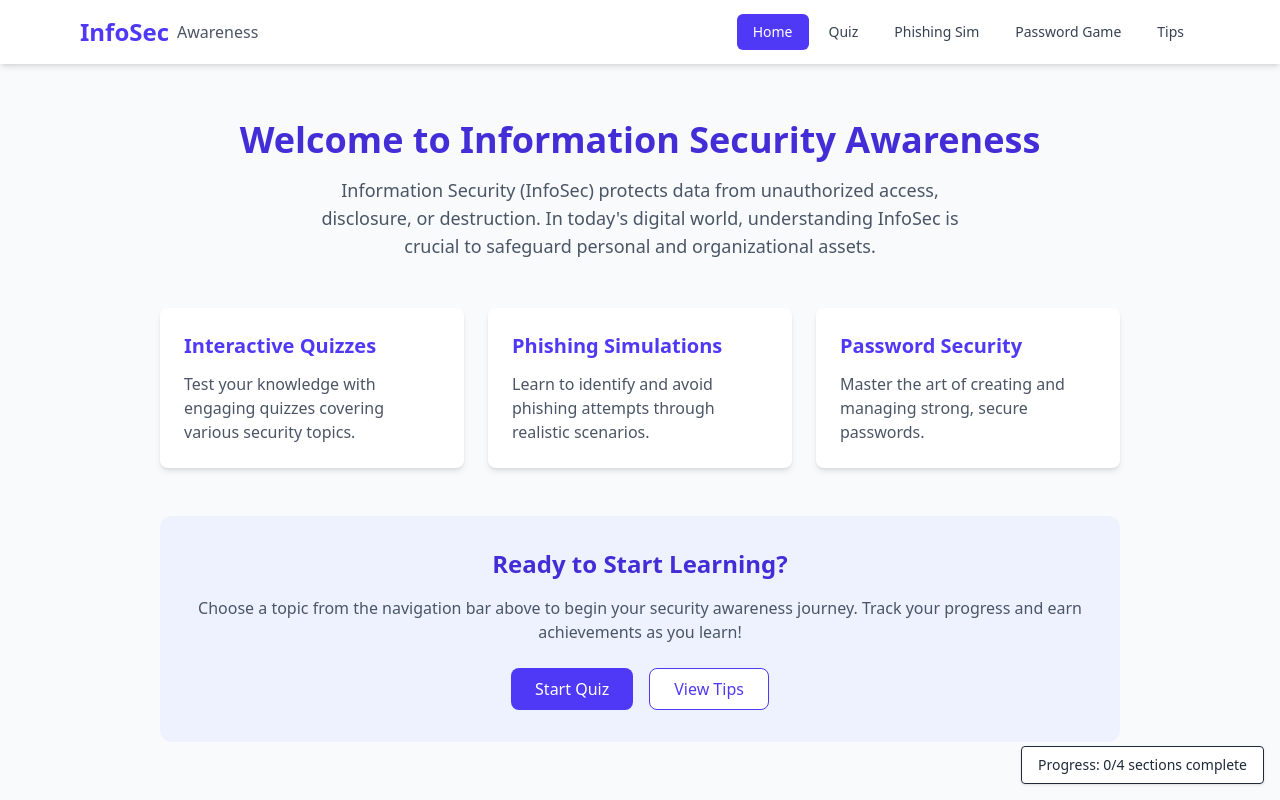
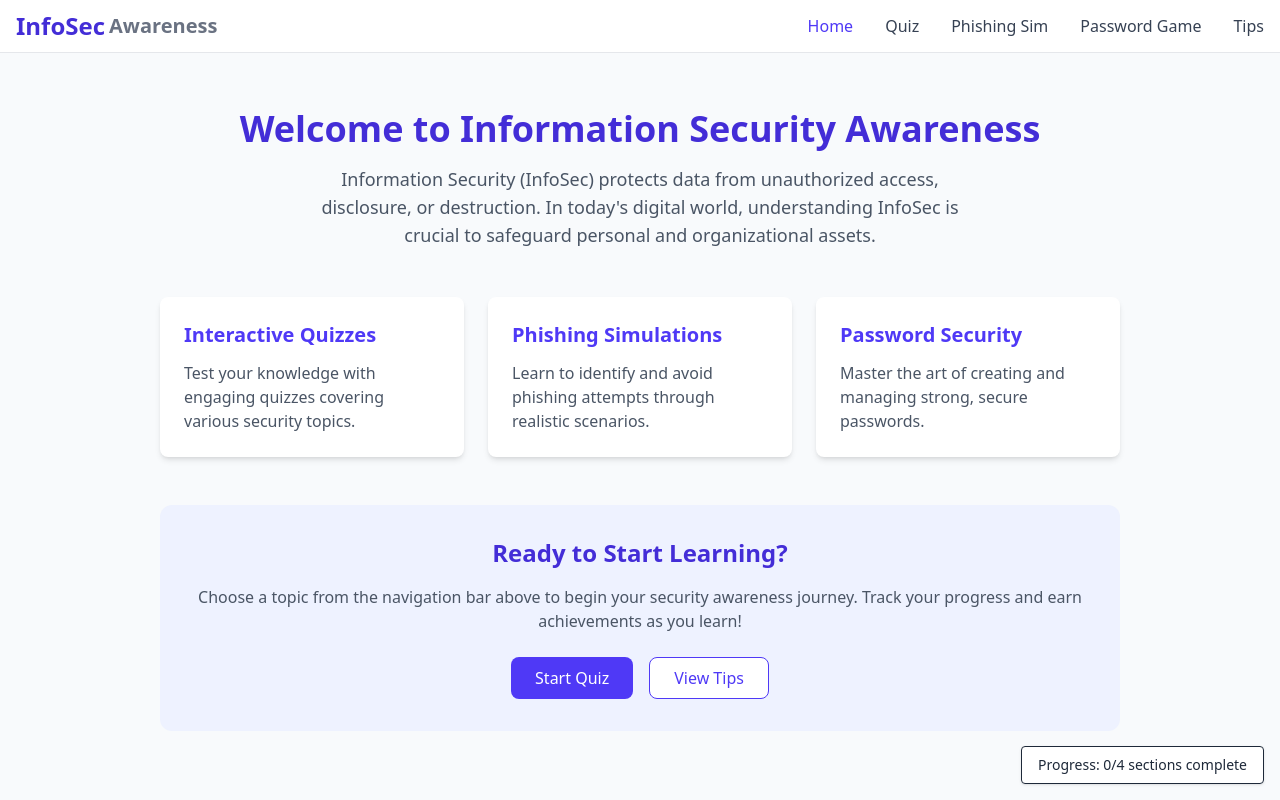
Before and after one commit to aryanthapa07/InfoSec, a React (Vite) app in the folder Frontend/: page / in a window 1280 px wide. Built offline with nearby package versions, Linux system fonts and the light colour scheme; no server answers.

Commit message:
responsive change

```diff
--- a/Frontend/src/components/Navbar.jsx
+++ b/Frontend/src/components/Navbar.jsx
@@ -1,88 +1,118 @@
 import { Link, NavLink } from "react-router-dom";
 import { useState } from "react";
 
-const Item = ({ to, label, onClick }) => (
+function Item({ to, label, onItemClick }) {
+  return (
+    <li>
       <NavLink
         to={to}
-    onClick={onClick}
+        onClick={onItemClick}
         className={({ isActive }) =>
-      `px-4 py-2 rounded-md text-sm font-medium transition-colors ${
-        isActive
-          ? "bg-indigo-600 text-white"
-          : "text-gray-700 hover:bg-indigo-50 hover:text-indigo-600"
-      }`
+          `block py-2 px-3 rounded md:p-0 ${isActive ? "bg-indigo-600 text-white md:bg-transparent md:text-indigo-600" : "text-gray-700 hover:bg-gray-100 md:hover:bg-transparent md:border-0 md:hover:text-indigo-600"}`
         }
       >
         {label}
       </NavLink>
+    </li>
   );
+}
 
 export default function Navbar() {
-  const [isMenuOpen, setIsMenuOpen] = useState(false);
+  const [mobileMenuOpen, setMobileMenuOpen] = useState(false);
+
+  const toggleMobileMenu = () => {
+    setMobileMenuOpen(!mobileMenuOpen);
+  };
+
+  const closeMobileMenu = () => {
+    setMobileMenuOpen(false);
+  };
 
   return (
-    <nav className="bg-white shadow-md sticky top-0 z-50">
-      <div className="max-w-6xl mx-auto px-4">
-        <div className="flex items-center justify-between h-16">
-          <Link to="/" className="flex items-center space-x-2">
-            <span className="text-2xl font-bold text-indigo-600">InfoSec</span>
-            <span className="text-gray-600">Awareness</span>
-          </Link>
+    <nav className="bg-white border-b border-gray-200 px-4 py-2.5">
+      <div className="flex flex-wrap justify-between items-center mx-auto max-w-screen-xl">
+        <a href="/" className="flex items-center">
+          <span className="self-center text-2xl font-bold whitespace-nowrap text-indigo-700">
+            InfoSec
+          </span>
+          <span className="self-center text-xl font-semibold whitespace-nowrap text-gray-500 ml-1">
+            Awareness
+          </span>
+        </a>
 
-          {/* Desktop Navigation */}
-          <div className="hidden md:flex items-center space-x-1">
+        {/* Mobile menu button */}
+        <button
+          onClick={toggleMobileMenu}
+          type="button"
+          className="inline-flex items-center p-2 text-sm text-gray-500 rounded-lg md:hidden hover:bg-gray-100 focus:outline-none focus:ring-2 focus:ring-gray-200"
+          aria-controls="mobile-menu-2"
+          aria-expanded="false"
+        >
+          <span className="sr-only">Open main menu</span>
+          <svg
+            className="w-6 h-6"
+            fill="currentColor"
+            viewBox="0 0 20 20"
+            xmlns="http://www.w3.org/2000/svg"
+          >
+            <path
+              fillRule="evenodd"
+              d="M3 5a1 1 0 011-1h12a1 1 0 110 2H4a1 1 0 01-1-1zM3 10a1 1 0 011-1h12a1 1 0 110 2H4a1 1 0 01-1-1zM3 15a1 1 0 011-1h12a1 1 0 110 2H4a1 1 0 01-1-1z"
+              clipRule="evenodd"
+            ></path>
+          </svg>
+          <svg
+            className="hidden w-6 h-6"
+            fill="currentColor"
+            viewBox="0 0 20 20"
+            xmlns="http://www.w3.org/2000/svg"
+          >
+            <path
+              fillRule="evenodd"
+              d="M4.293 4.293a1 1 0 011.414 0L10 8.586l4.293-4.293a1 1 0 111.414 1.414L11.414 10l4.293 4.293a1 1 0 01-1.414 1.414L10 11.414l-4.293 4.293a1 1 0 01-1.414-1.414L8.586 10 4.293 5.707a1 1 0 010-1.414z"
+              clipRule="evenodd"
+            ></path>
+          </svg>
+        </button>
+
+        {/* Desktop menu */}
+        <div className="hidden justify-between items-center w-full md:flex md:w-auto md:order-1" id="mobile-menu-2">
+          <ul className="flex flex-col mt-4 font-medium md:flex-row md:space-x-8 md:mt-0">
             <Item to="/" label="Home" />
             <Item to="/quiz" label="Quiz" />
             <Item to="/simulation/phishing" label="Phishing Sim" />
             <Item to="/simulation/password" label="Password Game" />
             <Item to="/tips" label="Tips" />
+          </ul>
         </div>
 
-          {/* Mobile menu button */}
-          <div className="md:hidden">
+        {/* Mobile menu overlay */}
+        {mobileMenuOpen && (
+          <div className="fixed inset-0 z-50 bg-black bg-opacity-50 md:hidden">
+            <div className="fixed top-0 left-0 right-0 h-full bg-white shadow-lg p-6">
+              <div className="flex justify-between items-center mb-6">
+                <span className="self-center text-2xl font-bold whitespace-nowrap text-indigo-700">
+                  InfoSec
+                </span>
                 <button
-              onClick={() => setIsMenuOpen(!isMenuOpen)}
-              className="inline-flex items-center justify-center p-2 rounded-md text-gray-700 hover:text-indigo-600 hover:bg-indigo-50 focus:outline-none"
+                  onClick={toggleMobileMenu}
+                  type="button"
+                  className="text-gray-400 hover:text-gray-900 text-2xl"
                 >
-              <svg
-                className="h-6 w-6"
-                stroke="currentColor"
-                fill="none"
-                viewBox="0 0 24 24"
-              >
-                {isMenuOpen ? (
-                  <path
-                    strokeLinecap="round"
-                    strokeLinejoin="round"
-                    strokeWidth="2"
-                    d="M6 18L18 6M6 6l12 12"
-                  />
-                ) : (
-                  <path
-                    strokeLinecap="round"
-                    strokeLinejoin="round"
-                    strokeWidth="2"
-                    d="M4 6h16M4 12h16M4 18h16"
-                  />
-                )}
-              </svg>
+                  &times;
                 </button>
               </div>
-        </div>
-      </div>
-
-      {/* Mobile Navigation */}
-      {isMenuOpen && (
-        <div className="md:hidden">
-          <div className="px-2 pt-2 pb-3 space-y-1 bg-white shadow-lg">
-            <Item to="/" label="Home" onClick={() => setIsMenuOpen(false)} />
-            <Item to="/quiz" label="Quiz" onClick={() => setIsMenuOpen(false)} />
-            <Item to="/simulation/phishing" label="Phishing Sim" onClick={() => setIsMenuOpen(false)} />
-            <Item to="/simulation/password" label="Password Game" onClick={() => setIsMenuOpen(false)} />
-            <Item to="/tips" label="Tips" onClick={() => setIsMenuOpen(false)} />
+              <ul className="flex flex-col space-y-4">
+                <Item to="/" label="Home" onItemClick={closeMobileMenu} />
+                <Item to="/quiz" label="Quiz" onItemClick={closeMobileMenu} />
+                <Item to="/simulation/phishing" label="Phishing Sim" onItemClick={closeMobileMenu} />
+                <Item to="/simulation/password" label="Password Game" onItemClick={closeMobileMenu} />
+                <Item to="/tips" label="Tips" onItemClick={closeMobileMenu} />
+              </ul>
             </div>
           </div>
         )}
+      </div>
     </nav>
   );
 }
```
Lines whose indentation alone changed are shown as unchanged.
